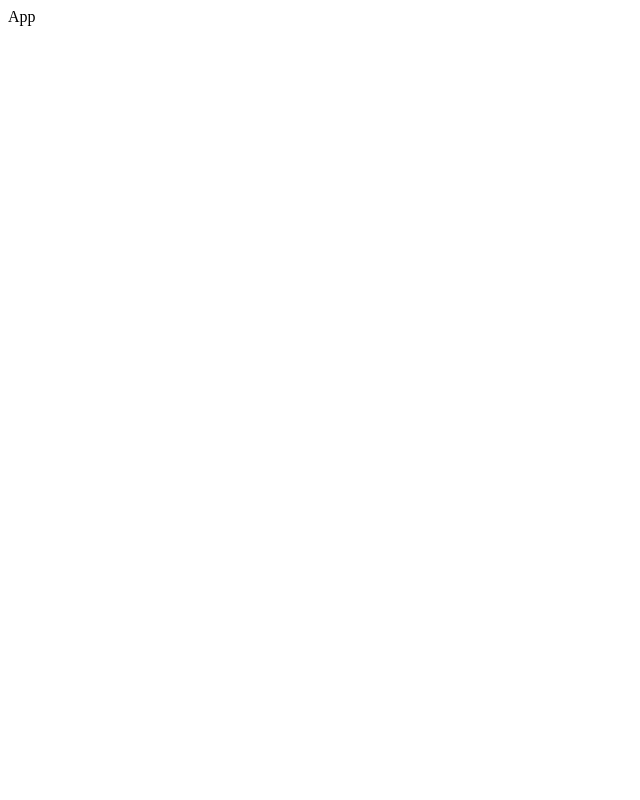
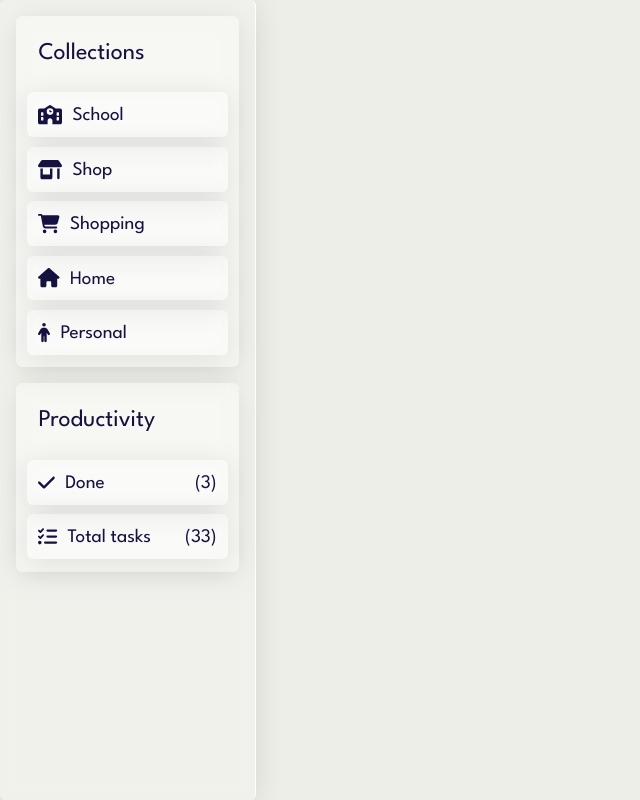
Before and after one commit to akunalic1/ToDo, a React (Create React App) app: page / in a window 1280 px wide. Shown: the whole page, without its empty margins (0-640 px from the left). Built offline with nearby package versions, Linux system fonts and the light colour scheme.

Commit message:
Sidebar css and jsx created

```diff
--- a/package.json
+++ b/package.json
@@ -3,6 +3,10 @@
   "version": "0.1.0",
   "private": true,
   "dependencies": {
+    "@fortawesome/fontawesome-free": "^6.0.0",
+    "@fortawesome/fontawesome-svg-core": "^1.3.0",
+    "@fortawesome/free-solid-svg-icons": "^6.0.0",
+    "@fortawesome/react-fontawesome": "^0.1.17",
     "@testing-library/jest-dom": "^5.16.2",
     "@testing-library/react": "^12.1.3",
     "@testing-library/user-event": "^13.5.0",
--- a/src/components/App.jsx
+++ b/src/components/App.jsx
@@ -1,7 +1,21 @@
 import React from "react";
+import Sidebar from "./Sidebar";
 
 const App = () => {
-  return <div>App</div>;
+  return (
+    <>
+      {/*
+       * sidebar
+       */}
+      <Sidebar />
+      {/*
+       * input field
+       */}
+      {/*
+       * todolist
+       */}
+    </>
+  );
 };
 
 export default App;
--- /dev/null
+++ b/src/components/Sidebar.jsx
@@ -0,0 +1,77 @@
+import {
+  faCheck,
+  faHome,
+  faPerson,
+  faSchool,
+  faShop,
+  faShoppingCart,
+  faTasks,
+} from "@fortawesome/free-solid-svg-icons";
+import { FontAwesomeIcon } from "@fortawesome/react-fontawesome";
+import React from "react";
+
+import "./../css/sidebar.css";
+
+const Sidebar = () => {
+  const renderCollections = () => {
+    return (
+      <div className="collections">
+        <div className="item  glass">
+          <FontAwesomeIcon icon={faSchool}></FontAwesomeIcon>
+          <p>School</p>
+        </div>
+        <div className="item glass">
+          <FontAwesomeIcon icon={faShop}></FontAwesomeIcon>
+          <p>Shop</p>
+        </div>
+        <div className="item glass">
+          <FontAwesomeIcon icon={faShoppingCart}></FontAwesomeIcon>
+          <p>Shopping</p>
+        </div>
+        <div className="item glass">
+          <FontAwesomeIcon icon={faHome}></FontAwesomeIcon>
+          <p>Home</p>
+        </div>
+        <div className="item glass">
+          <FontAwesomeIcon icon={faPerson}></FontAwesomeIcon>
+          <p>Personal</p>
+        </div>
+      </div>
+    );
+  };
+
+  const renderProductivity = () => {
+    return (
+      <div className="productivity">
+        <div className="item  glass">
+          <FontAwesomeIcon icon={faCheck}></FontAwesomeIcon>
+          <div className="item-num">
+            <p>Done</p>
+            <p>(3)</p>
+          </div>
+        </div>
+        <div className="item glass">
+          <FontAwesomeIcon icon={faTasks}></FontAwesomeIcon>
+          <div className="item-num">
+            <p>Total tasks</p>
+            <p>(33)</p>
+          </div>
+        </div>
+      </div>
+    );
+  };
+  return (
+    <div className="sidebar glass">
+      <div className="glass collections-wrapper">
+        <div className="title">Collections</div>
+        {renderCollections()}
+      </div>
+      <div className="todo-statistics glass">
+        <div className="title">Productivity</div>
+        {renderProductivity()}
+      </div>
+    </div>
+  );
+};
+
+export default Sidebar;
--- a/src/css/forAll.css
+++ b/src/css/forAll.css
@@ -12,3 +12,27 @@
 
   --font-spartan: "League Spartan", sans-serif;
 }
+
+* {
+  margin: 0;
+  padding: 0;
+  box-sizing: border-box;
+}
+
+body {
+  /*  background: linear-gradient(
+    45deg,
+    var(--light-green) 5%,
+    var(--coral-green) 75%
+  );
+  background-repeat: no-repeat;
+  */
+  height: 100vh;
+  background-color: rgb(238, 238, 232);
+}
+.glass {
+  background: rgba(255, 255, 255, 0.207);
+  border-radius: 0.4rem;
+  box-shadow: 0 4px 30px rgba(0, 0, 0, 0.1);
+  backdrop-filter: blur(8.3px);
+}
--- /dev/null
+++ b/src/css/sidebar.css
@@ -0,0 +1,42 @@
+.sidebar {
+  color: var(--dark-blue);
+  height: 100vh;
+  width: 16rem;
+  padding: 1rem;
+  font-family: var(--font-spartan);
+  border-right: 1px solid white;
+  display: flex;
+  flex-direction: column;
+  gap: 1rem;
+}
+.title {
+  font-size: 1.5rem;
+  margin-bottom: 1rem;
+}
+.title,
+.item,
+.collections-wrapper,
+.todo-statistics {
+  padding: 0.8rem 0.7rem;
+}
+.collections,
+.productivity {
+  display: flex;
+  flex-direction: column;
+  gap: 0.6rem;
+}
+
+.item {
+  font-size: larger;
+  display: flex;
+  align-items: flex-end;
+  gap: 10px;
+}
+.item svg {
+  width: 1.4rem;
+}
+.item-num {
+  width: 100%;
+  display: flex;
+  justify-content: space-between;
+}
--- a/src/index.js
+++ b/src/index.js
@@ -2,4 +2,6 @@ import ReactDOM from 'react-dom';
 import React from 'react';
 import App from './components/App';
 
+import './css/forAll.css'
+
 ReactDOM.render(<App></App>, document.getElementById('root'))
```
Also changed, not shown: src/components/Todo.jsx (+7 -0 lines), src/components/Todos.jsx (+7 -0 lines), 1 other file (tests, documents, lock files or other folders).
